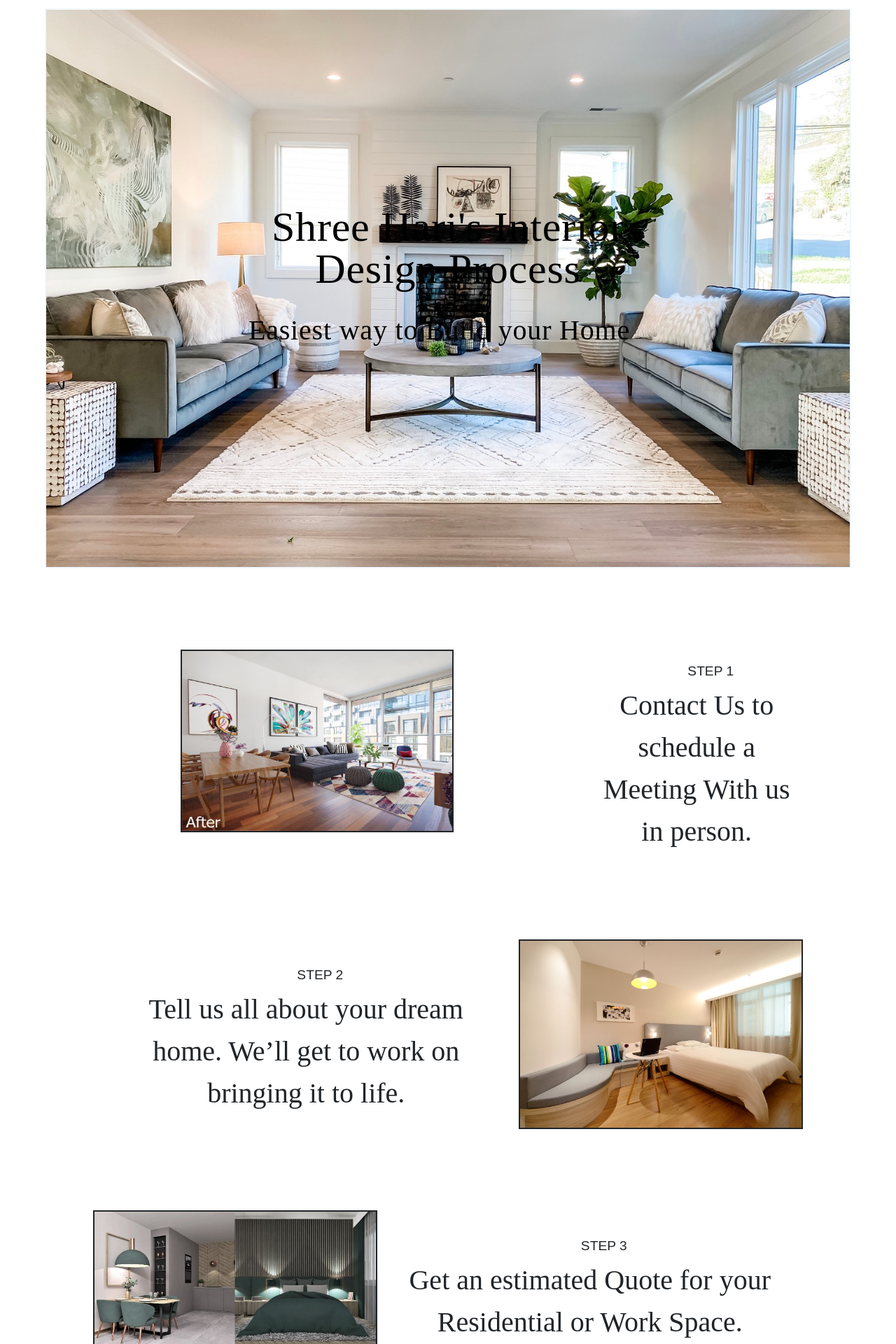
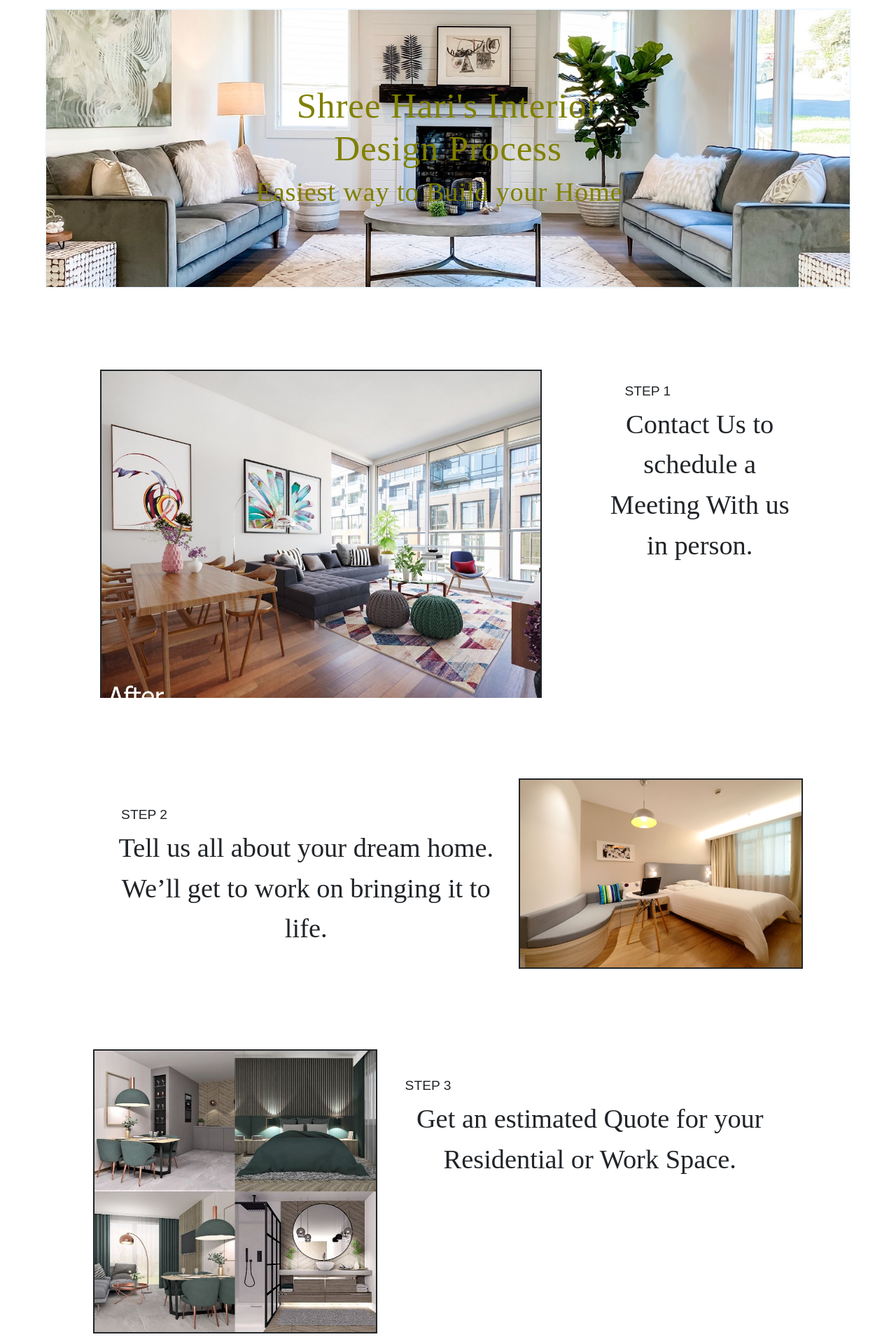
Before and after one commit to Meeetpatel/Shreehari, a React (Create React App) app: page /HIW in a window 1280 px wide. Shown: the part 140-2060 px from the top of the page at 70% size. Built offline with nearby package versions, Linux system fonts and the light colour scheme.

Commit message:
resizing

```diff
--- a/src/Components/HIW.js
+++ b/src/Components/HIW.js
@@ -11,7 +11,7 @@ import bg4 from "../bg4.jpg";
 import bg5 from "../bg5.jpg";
 const HIW = () => {
   const containerStyles = {
-    height: "100vh", // Adjusted for full viewport height
+    height: "50vh", // Adjusted for full viewport height
     width: "100%",
     border: " 2px solid #F0F8FF ",
     background: `url(${bg1})`, // Replace with your image URL
@@ -20,7 +20,7 @@ const HIW = () => {
     display: "flex",
     justifyContent: "center",
     alignItems: "center",
-    color: "black", // Adjust the text color
+    color: "olive", // Adjust the text color
   };
 
   const [emblaRef] = useEmblaCarousel({ loop: false }, [Autoplay()]);
@@ -40,8 +40,8 @@ const HIW = () => {
               <img
                 src={before}
                 border=" 2px solid #F0F8FF "
-                width="50%"
-                height="90%"
+                width="80%"
+                height="105%"
                 alt="before"
               />
             </div>
@@ -49,8 +49,8 @@ const HIW = () => {
               <img
                 src={after}
                 border=" 2px solid #F0F8FF "
-                width="50%"
-                height="90%"
+                width="80%"
+                height="105%"
                 alt="after"
               />
             </div>
@@ -58,18 +58,18 @@ const HIW = () => {
         </div>
         <div>
           <h1 className="process-title">STEP 1</h1>
-          <h1 className="process-description">
+          <p className="process-description">
             Contact Us to schedule a Meeting With us in person.
-          </h1>
+          </p>
         </div>
       </div>
       <div className="process">
         <div>
           <h1 className="process-title">STEP 2</h1>
-          <h1 className="process-description">
+          <p className="process-description">
             Tell us all about your dream home. We’ll get to work on bringing it
             to life.
-          </h1>
+          </p>
         </div>
         <img
           width="40%"
@@ -89,18 +89,18 @@ const HIW = () => {
         />
         <div>
           <h1 className="process-title">STEP 3</h1>
-          <h1 className="process-description">
+          <p className="process-description">
             Get an estimated Quote for your Residential or Work Space.
-          </h1>
+          </p>
         </div>
       </div>
       <div className="process">
         <div>
           <h1 className="process-title">STEP 4</h1>
-          <h1 className="process-description">
+          <p className="process-description">
             We will blow your mind with inspo and ideas for transforming your
             space.
-          </h1>
+          </p>
         </div>
         <img
           width="40%"
@@ -114,16 +114,16 @@ const HIW = () => {
         <img
           width="40%"
           border=" 2px solid #F0F8FF "
-          height="50%"
+          height="70%"
           src={bg5}
           alt="img"
         />
         <div>
           <h1 className="process-title">STEP 5</h1>
-          <h1 className="process-description">
+          <p className="process-description">
             Tell us which design ideas you vibe with, and we’ll add all the
             beautiful finishing touches.
-          </h1>
+          </p>
         </div>
       </div>
     </>
--- a/src/Components/styles.css
+++ b/src/Components/styles.css
@@ -8,29 +8,27 @@ border-bottom: rgb(203, 209, 15) 2px solid ;
 }
 .title1{
     font-family: Simula,serif;
-    font-weight: 400;
+
     font-feature-settings: "lnum";
     font-variant: lining-nums;
-
+    font-size: 4vw;
     text-align: center;
     max-width: 585px;
-    font-size: 60px;
-    line-height: 60px;
+
+
     letter-spacing: .8px;
-    margin-bottom: 28px;
+
 }
 .title2{
     font-family: Graphik,serif;
-    font-weight: 500;
-   /* font-feature-settings: "lnum";
-   font-variant: lining-nums;*/
+
 
     text-align: center;
     max-width: 70vh;
-    font-size: 40px;
-    line-height: 60px;
+    font-size: 3vw;
+
     letter-spacing: .8px;
-    margin-bottom: 28px;
+
 }
 .process{
     margin-top:10% ;
@@ -41,7 +39,7 @@ border-bottom: rgb(203, 209, 15) 2px solid ;
 }
 .process1{
     margin-top:10% ;
-    display: inline-flex;
+    display:flex;
     margin-right: 6%;
 
     text-align: center;
@@ -67,6 +65,7 @@ border-bottom: rgb(203, 209, 15) 2px solid ;
     font-size: 1.2rem;
     font-family: ABC Monument Grotesk,sans-serif;
     white-space: nowrap;
+    display: flex;
 }
 
 .process-description{
@@ -74,6 +73,8 @@ font-family: Simula,serif;
 margin-right: 5%;
 margin-left: 5%;
    display: flex;
-   line-height: 150%;
+   font-size: 3vw;
+   text-align: center;
+
 
 }
```
